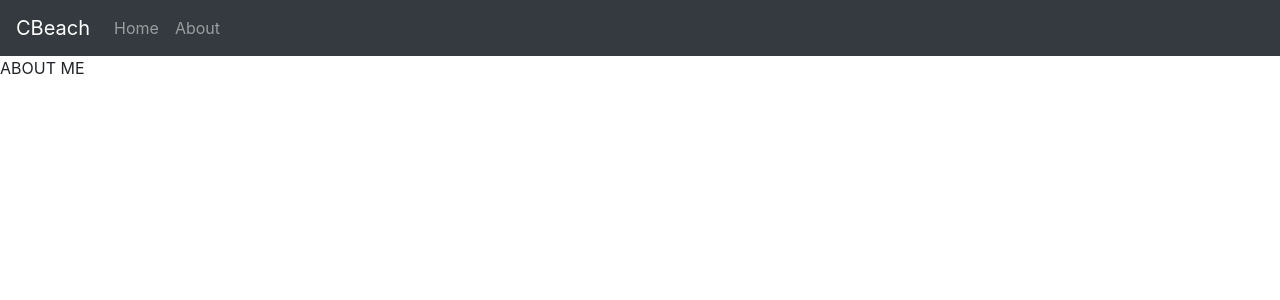
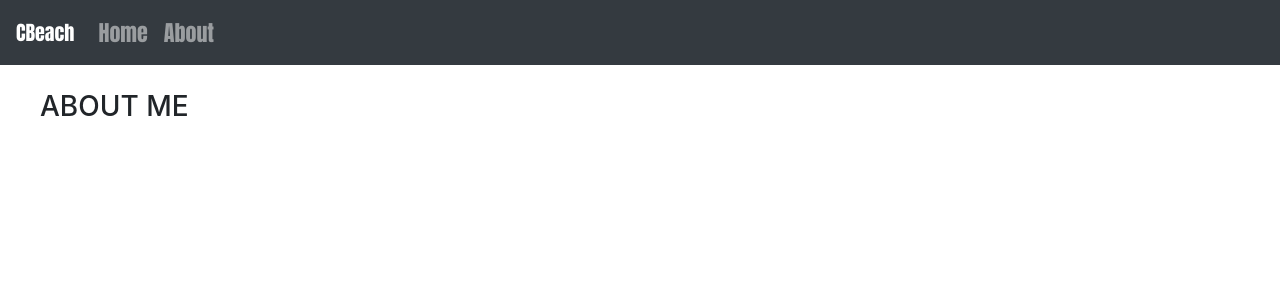
Before and after one commit to cameronbeach12/DjangoPortfolio, a Django app: page /about/ in a window 1280 px wide. Shown: the top 300 px of the page. Run offline with Django 3.2, Linux system fonts and the light colour scheme; some libraries are stand-ins or nearby versions.

Commit message:
Nav Bar Changes - HTML Cleanup
Changed the Nav Bar Font to Impact sz 22px , move some stuff from the home.html to that base.html

```diff
--- a/portfolio_v1/pages/templates/about.html
+++ b/portfolio_v1/pages/templates/about.html
@@ -3,5 +3,5 @@
 {% block title %}About Me{% endblock %}
 
 {% block contents %}
-ABOUT ME
+<h3 class="homeLabel">ABOUT ME</h3>
 {% endblock %}
--- a/portfolio_v1/pages/templates/base.html
+++ b/portfolio_v1/pages/templates/base.html
@@ -10,13 +10,17 @@
     <title>{% block title %}Hello, world!{% endblock %}</title>
   </head>
   <style>
-    .impact {
-      font-family = 'Impact';
-      font-size = 22px;
+    .homeLabel {
+      margin-left: 40px;
+      margin-top: 25px;
+    }
+    .fontImpact {
+      font-family: impact;
+      font-size: 22px;
     }
   </style>
   <body>
-  <div class="impact">
+<div class="fontImpact">
   <nav class="navbar navbar-expand-lg navbar-dark bg-dark">
     <a class="navbar-brand" href="{% url 'home' %}">CBeach</a>
 
--- a/portfolio_v1/pages/templates/home.html
+++ b/portfolio_v1/pages/templates/home.html
@@ -3,6 +3,5 @@
 {% block title %}Home{% endblock %}
 
 {% block contents %}
-<style type="text/css">.homeLabel { margin-left: 40px; margin-top: 25px; }</style>
 <h3 class="homeLabel">Home Page</h3>
 {% endblock %}
```
Lines whose indentation alone changed are shown as unchanged.
